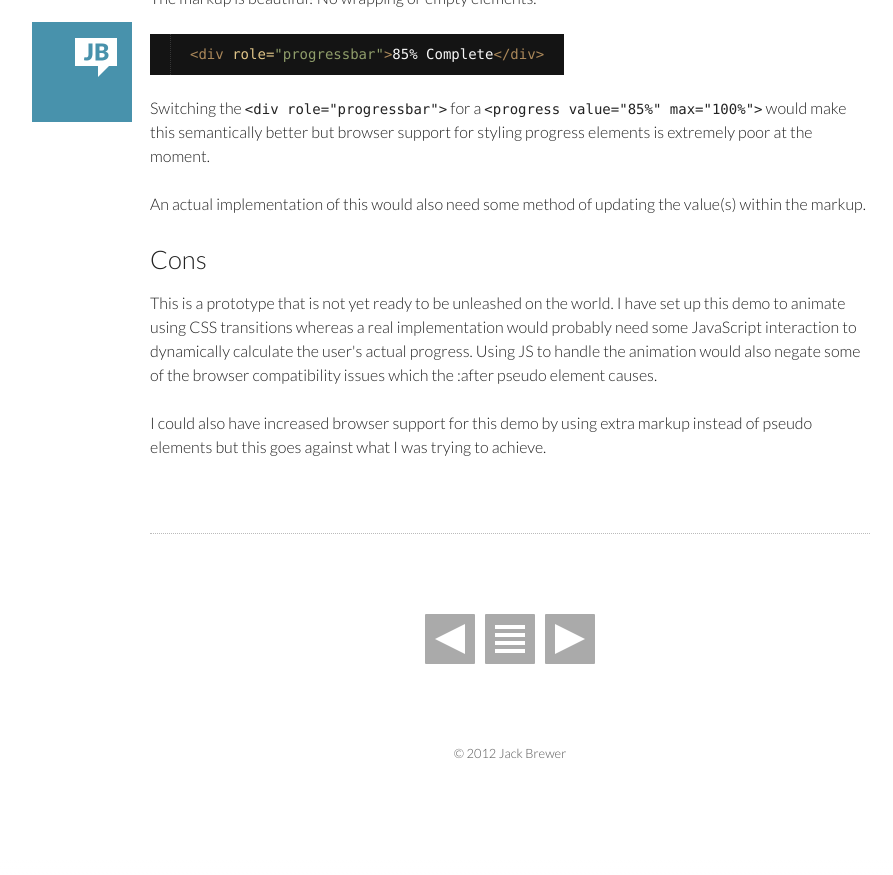
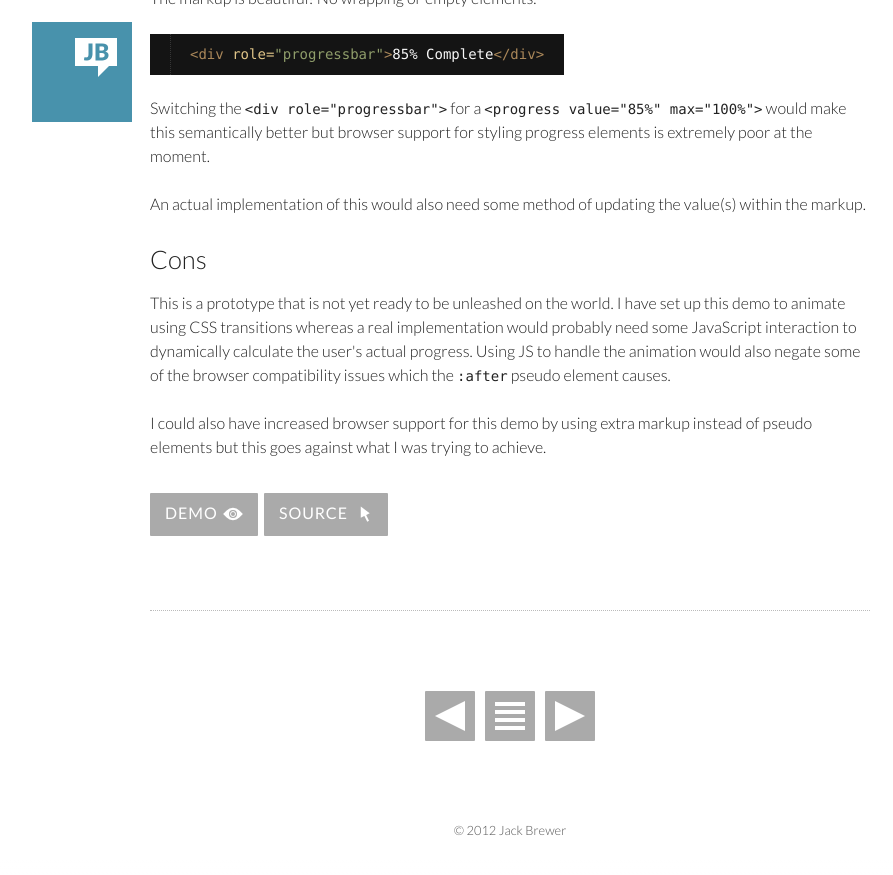
Before and after one commit to jackbrewer/legacy.jackbrewer.co.uk, a Jekyll site: the page built from _posts/2012-03-01-animated-css-progress-bar.html, in a window 1280 px wide and 900 px high, scrolled down 1022 px. Shown: the top 875 px of the window, without its empty margins (130-1023 px from the left). Built offline with Jekyll 4.4.1, drawn with Linux system fonts in a browser that asks for light colours; nearby versions of some CDN libraries; a style sheet for code colours, icons or effects is not loaded; before the commit the page ends 1845 px from its top, so only the background shows below that.

Commit message:
Updating demo and source links

```diff
--- a/_posts/2012-02-22-osx-cursors-psd.html
+++ b/_posts/2012-02-22-osx-cursors-psd.html
@@ -7,3 +7,6 @@ title: OSX Cursors PSD
 <p>A good way to help this confusion is by including cursors in you designs to help illustrate the intended action.</p>
 <img src="/assets/osx-cursors-psd/images/cursor-interactions.png" alt="Cursor Interactions" />
 <img src="/assets/osx-cursors-psd/images/cursors.png" alt="Cursors" />
+<p class="actions">
+	<a href="http://downloads.jackbrewer.co.uk/osx-cursors-psd/osx-cursors.zip" class="button icon-download">Download</a>
+</p>
--- a/_posts/2012-03-01-animated-css-progress-bar.html
+++ b/_posts/2012-03-01-animated-css-progress-bar.html
@@ -21,5 +21,9 @@ demo: true
 <p>Switching the <code>&lt;div role="progressbar"&gt;</code> for a <code>&lt;progress value="85%" max="100%"&gt;</code> would make this semantically better but browser support for styling progress elements is extremely poor at the moment.</p>
 <p>An actual implementation of this would also need some method of updating the value(s) within the markup.</p>
 <h2>Cons</h2>
-<p>This is a prototype that is not yet ready to be unleashed on the world. I have set up this demo to animate using CSS transitions whereas a real implementation would probably need some JavaScript interaction to dynamically calculate the user's actual progress. Using JS to handle the animation would also negate some of the browser compatibility issues which the :after pseudo element causes.</p>
+<p>This is a prototype that is not yet ready to be unleashed on the world. I have set up this demo to animate using CSS transitions whereas a real implementation would probably need some JavaScript interaction to dynamically calculate the user's actual progress. Using JS to handle the animation would also negate some of the browser compatibility issues which the <code>:after</code> pseudo element causes.</p>
 <p>I could also have increased browser support for this demo by using extra markup instead of pseudo elements but this goes against what I was trying to achieve.</p>
+<p class="actions">
+	<a href="http://demos.jackbrewer.co.uk/animated-css-progress-bar" class="button icon-demo">Demo</a>
+	<a href="https://github.com/jackbrewer/demos/tree/gh-pages/animated-css-progress-bar" class="button icon-source">Source</a>
+</p>
```
